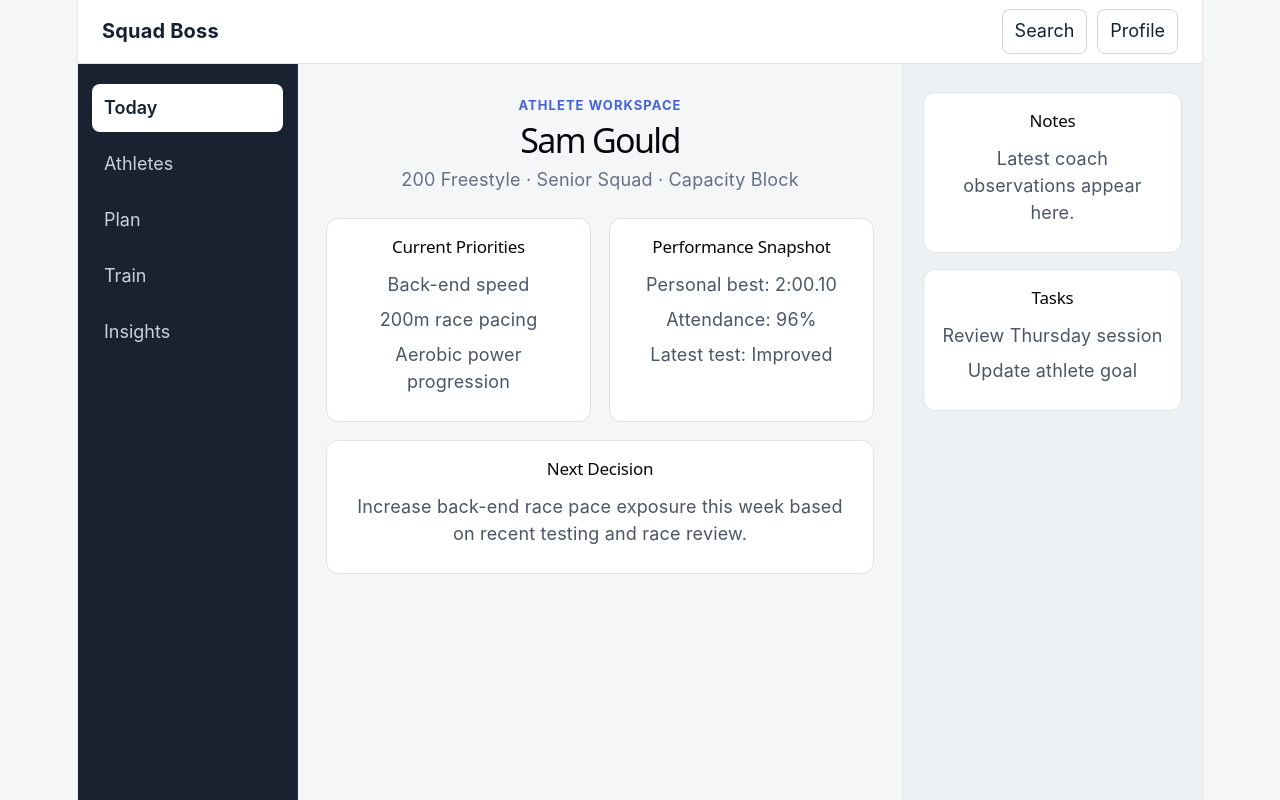
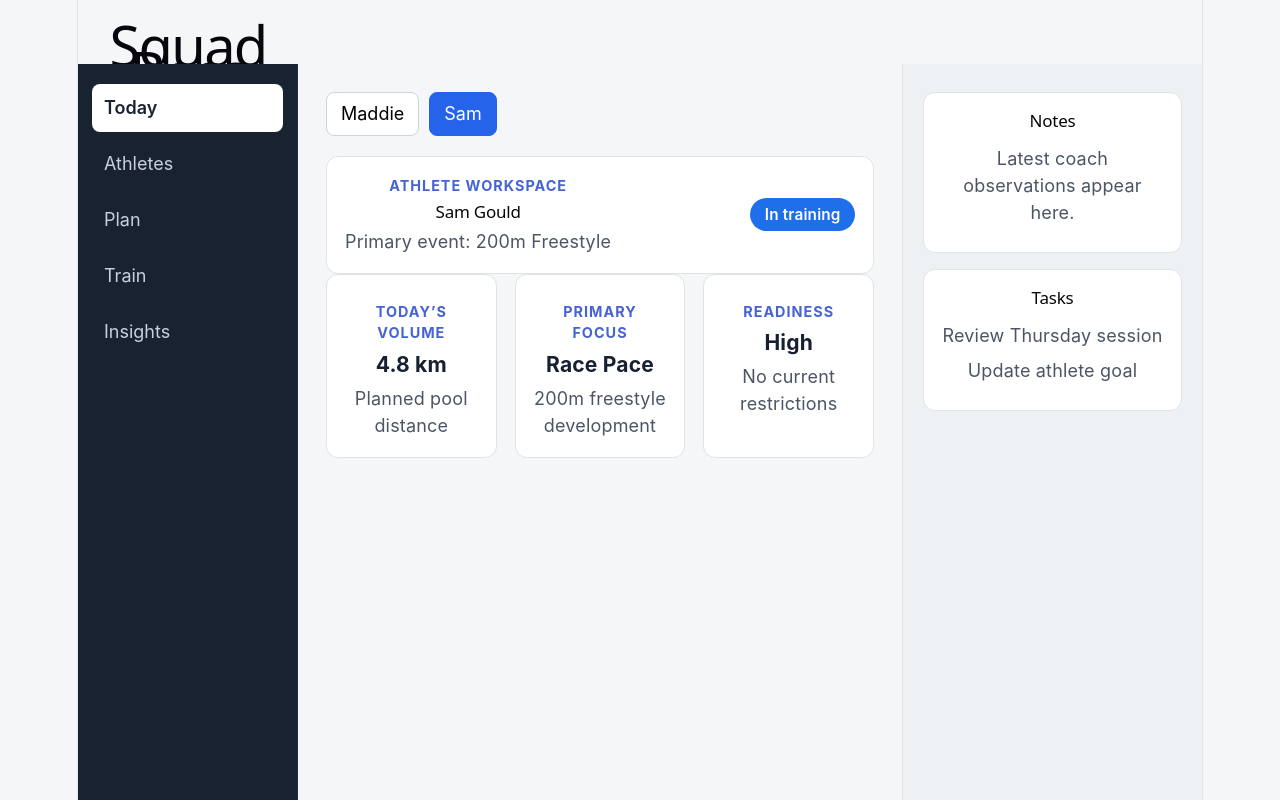
Before and after one commit to rickpendo-max/squad-boss, a React (Vite) app: page / in a window 1280 px wide. Built offline with nearby package versions, Linux system fonts and the light colour scheme.

Commit message:
Add athlete data model and selection

```diff
--- a/src/App.css
+++ b/src/App.css
@@ -213,4 +213,65 @@ button {
   .full-width {
     grid-column: auto;
   }
+}.athlete-summary {
+  display: flex;
+  justify-content: space-between;
+  align-items: center;
 }
+
+.eyebrow {
+  margin: 0;
+  font-size: 0.8rem;
+  text-transform: uppercase;
+  letter-spacing: 1px;
+  color: #8b949e;
+}
+
+.athlete-summary h2 {
+  margin: 0.3rem 0;
+}
+
+.athlete-summary p {
+  margin: 0;
+}
+
+.status-badge {
+  background: #1f6feb;
+  color: white;
+  padding: 0.4rem 0.8rem;
+  border-radius: 999px;
+  font-size: 0.85rem;
+  font-weight: 600;
+}.metrics-grid {
+  display: grid;
+  grid-template-columns: repeat(3, 1fr);
+  gap: 1rem;
+}
+
+.metric-card h3 {
+  margin: 0.4rem 0;
+}
+
+.metric-card p:last-child {
+  margin: 0;
+}.athlete-selector {
+  display: flex;
+  gap: 10px;
+  margin-bottom: 20px;
+}
+
+.athlete-selector button {
+  padding: 8px 14px;
+  border: 1px solid #cbd5e1;
+  border-radius: 8px;
+  background: white;
+  cursor: pointer;
+}
+
+.athlete-selector button:disabled {
+  background: #2563eb;
+  color: white;
+  border-color: #2563eb;
+  opacity: 1;
+  cursor: default;
+}
--- a/src/App.tsx
+++ b/src/App.tsx
@@ -1,57 +1,15 @@
 import './App.css'
-
+import Navigation from './components/Navigation'
+import Header from './components/Header'
+import Workspace from './components/Workspace'
 function App() {
   return (
     <div className="app-shell">
-      <header className="top-bar">
-        <div className="brand">Squad Boss</div>
-        <div className="top-actions">
-          <button type="button">Search</button>
-          <button type="button">Profile</button>
-        </div>
-      </header>
+      <Header />
 
-      <aside className="sidebar">
-        <nav>
-          <button type="button" className="nav-item active">Today</button>
-          <button type="button" className="nav-item">Athletes</button>
-          <button type="button" className="nav-item">Plan</button>
-          <button type="button" className="nav-item">Train</button>
-          <button type="button" className="nav-item">Insights</button>
-        </nav>
-      </aside>
+     <Navigation />
 
-      <main className="workspace">
-        <section className="workspace-header">
-          <p className="eyebrow">Athlete Workspace</p>
-          <h1>Sam Gould</h1>
-          <p>200 Freestyle · Senior Squad · Capacity Block</p>
-        </section>
-
-        <section className="workspace-grid">
-          <article className="card">
-            <h2>Current Priorities</h2>
-            <p>Back-end speed</p>
-            <p>200m race pacing</p>
-            <p>Aerobic power progression</p>
-          </article>
-
-          <article className="card">
-            <h2>Performance Snapshot</h2>
-            <p>Personal best: 2:00.10</p>
-            <p>Attendance: 96%</p>
-            <p>Latest test: Improved</p>
-          </article>
-
-          <article className="card full-width">
-            <h2>Next Decision</h2>
-            <p>
-              Increase back-end race pace exposure this week based on recent
-              testing and race review.
-            </p>
-          </article>
-        </section>
-      </main>
+      <Workspace />
 
       <aside className="context-panel">
         <section className="card">
--- /dev/null
+++ b/src/components/Header.tsx
@@ -0,0 +1,10 @@
+function Header() {
+  return (
+    <header className="topbar">
+      <h1>Squad Boss</h1>
+      <div>Coach Dashboard</div>
+    </header>
+  )
+}
+
+export default Header
--- /dev/null
+++ b/src/components/Navigation.tsx
@@ -0,0 +1,29 @@
+function Navigation() {
+  return (
+    <aside className="sidebar">
+      <nav>
+        <button type="button" className="nav-item active">
+          Today
+        </button>
+
+        <button type="button" className="nav-item">
+          Athletes
+        </button>
+
+        <button type="button" className="nav-item">
+          Plan
+        </button>
+
+        <button type="button" className="nav-item">
+          Train
+        </button>
+
+        <button type="button" className="nav-item">
+          Insights
+        </button>
+      </nav>
+    </aside>
+  )
+}
+
+export default Navigation
--- /dev/null
+++ b/src/components/Workspace.tsx
@@ -0,0 +1,64 @@
+import { useState } from 'react'
+import { athletes } from '../data/athletes'
+
+function Workspace() {
+const [selectedAthlete, setSelectedAthlete] = useState(1)
+
+const athlete = athletes[selectedAthlete]
+
+
+  return (
+    <main className="workspace">
+        <div className="athlete-selector">
+  <button
+    onClick={() => setSelectedAthlete(0)}
+    disabled={selectedAthlete === 0}
+  >
+    Maddie
+  </button>
+
+  <button
+    onClick={() => setSelectedAthlete(1)}
+    disabled={selectedAthlete === 1}
+
+  >
+    Sam
+  </button>
+</div>
+
+      <section className="athlete-summary card">
+        <div>
+          <p className="eyebrow">Athlete workspace</p>
+          <h2>{athlete.name}</h2>
+          <p>Primary event: {athlete.event}</p>
+        </div>
+
+        <div className="athlete-status">
+          <span className="status-badge">In training</span>
+        </div>
+      </section>
+
+      <section className="metrics-grid">
+        <div className="card metric-card">
+          <p className="eyebrow">Today’s volume</p>
+          <h3>{athlete.volume}</h3>
+          <p>Planned pool distance</p>
+        </div>
+
+        <div className="card metric-card">
+          <p className="eyebrow">Primary focus</p>
+          <h3>{athlete.focus}</h3>
+          <p>200m freestyle development</p>
+        </div>
+
+        <div className="card metric-card">
+          <p className="eyebrow">Readiness</p>
+          <h3>{athlete.readiness}</h3>
+          <p>No current restrictions</p>
+        </div>
+      </section>
+    </main>
+  )
+}
+
+export default Workspace
--- /dev/null
+++ b/src/data/athletes.ts
@@ -0,0 +1,16 @@
+export const athletes = [
+  {
+    name: 'Maddie McTernan',
+    event: '200m Freestyle',
+    volume: '6.2 km',
+    focus: 'Aerobic Power',
+    readiness: 'Good',
+  },
+  {
+    name: 'Sam Gould',
+    event: '200m Freestyle',
+    volume: '4.8 km',
+    focus: 'Race Pace',
+    readiness: 'High',
+  },
+]
```
